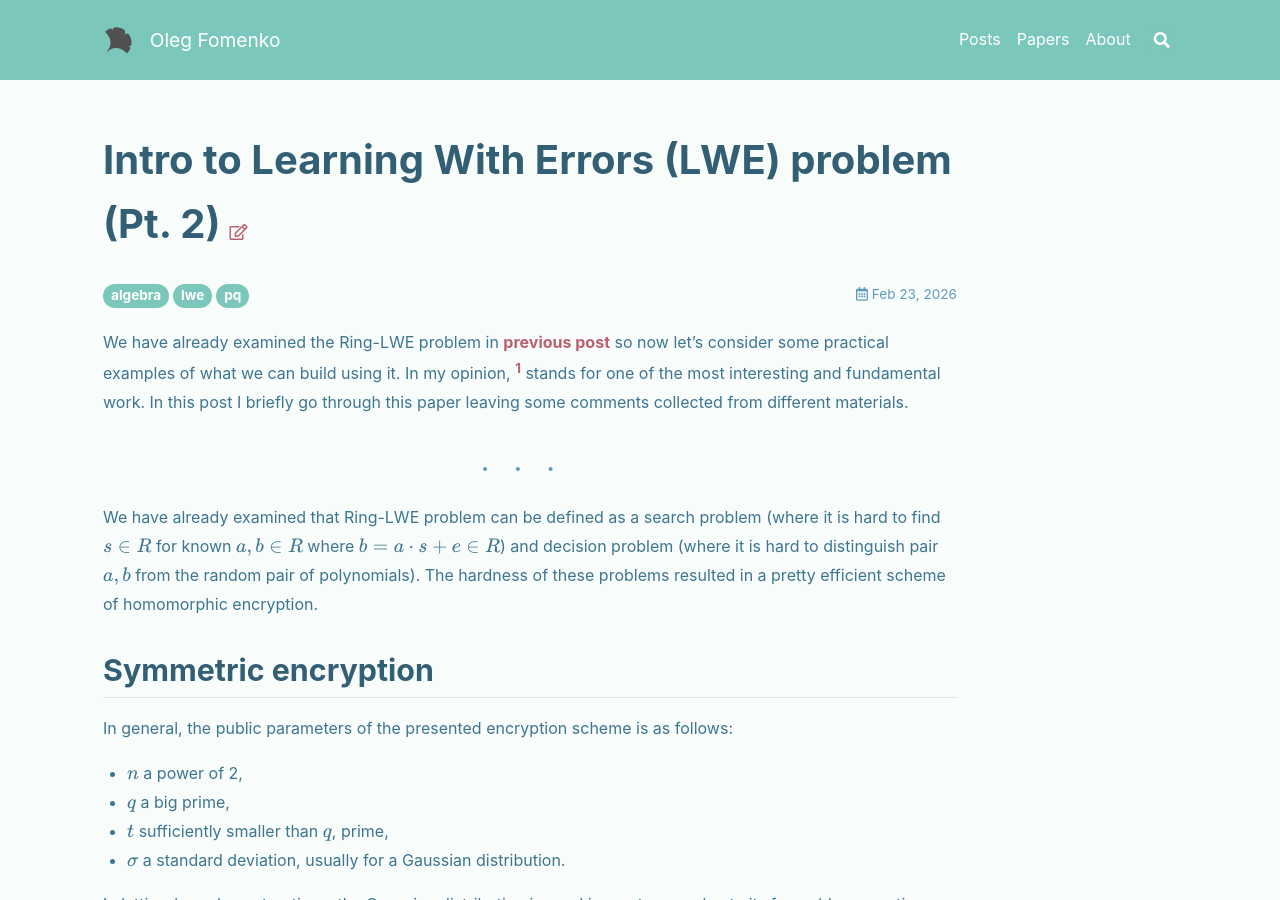
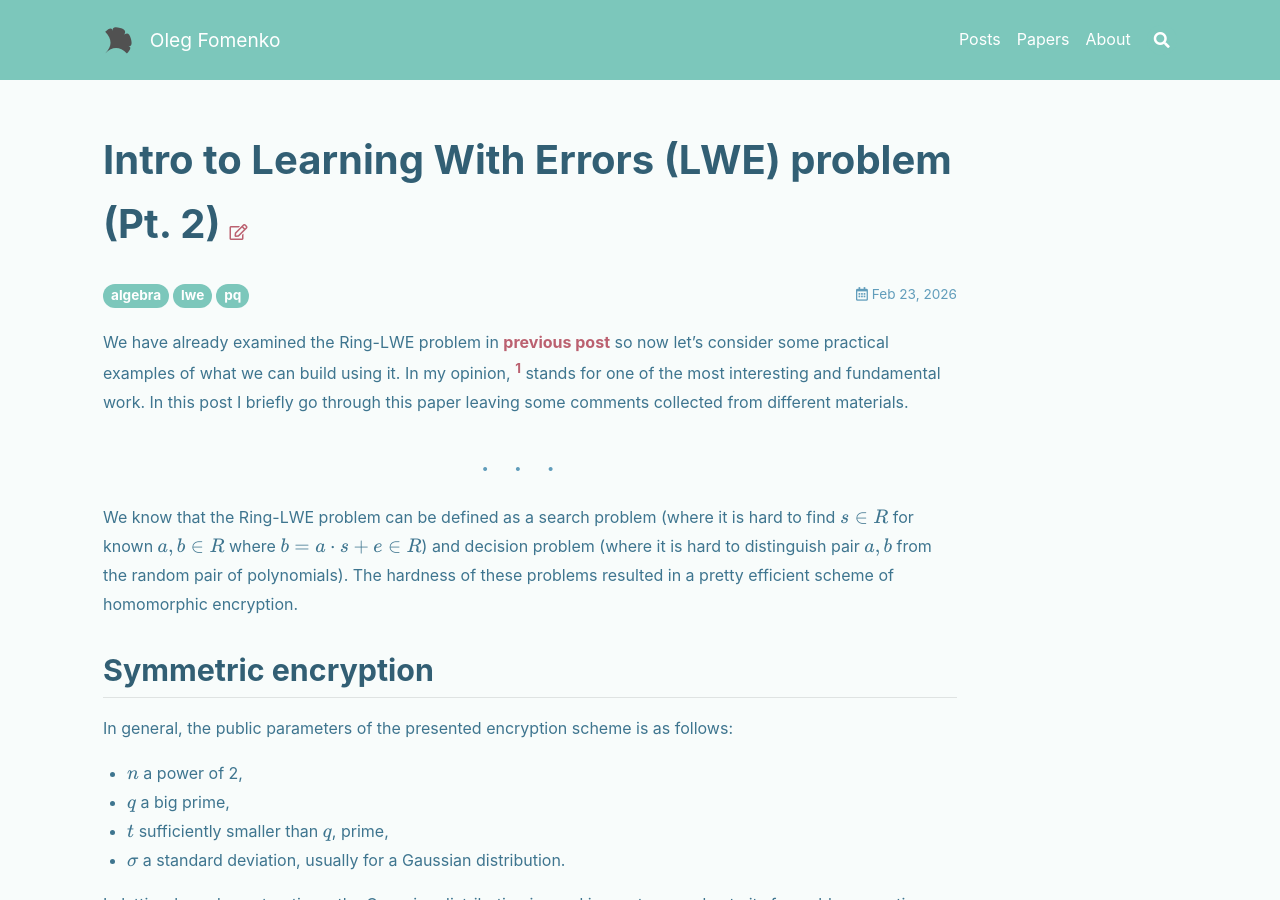
Before and after one commit to olegfomenko/blog, a Jekyll site: the page built from _posts/2026-02-23-lwe2.md, in a window 1280 px wide and 900 px high. Built offline with Jekyll 4.4.1, drawn with Linux system fonts in a browser that asks for light colours; nearby versions of some CDN libraries.

Commit message:
fix lwe2

```diff
--- a/_posts/2026-02-23-lwe2.md
+++ b/_posts/2026-02-23-lwe2.md
@@ -15,7 +15,7 @@ fundamental work. In this post I briefly go through this paper leaving some comm
 
 ---
 
-We have already examined that Ring-LWE problem can be defined as a search problem (where it is hard to find $s \in R$
+We know that the Ring-LWE problem can be defined as a search problem (where it is hard to find $s \in R$
 for known $a,b \in R$ where $b = a \cdot s + e \in R$) and decision problem (where it is hard to distinguish pair $a,b$
 from the random pair of polynomials). The hardness of these problems resulted in a pretty efficient scheme of
 homomorphic encryption.
```
